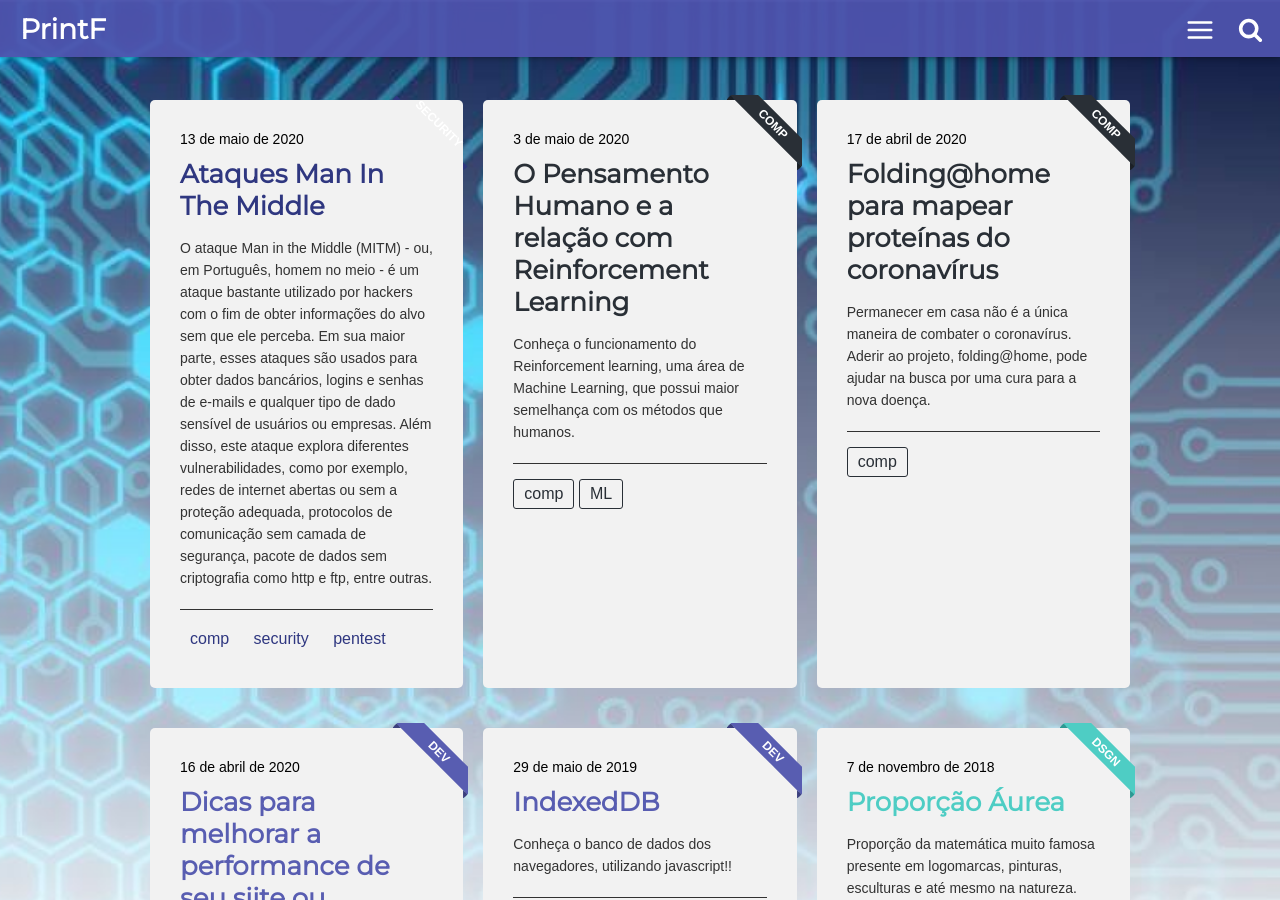
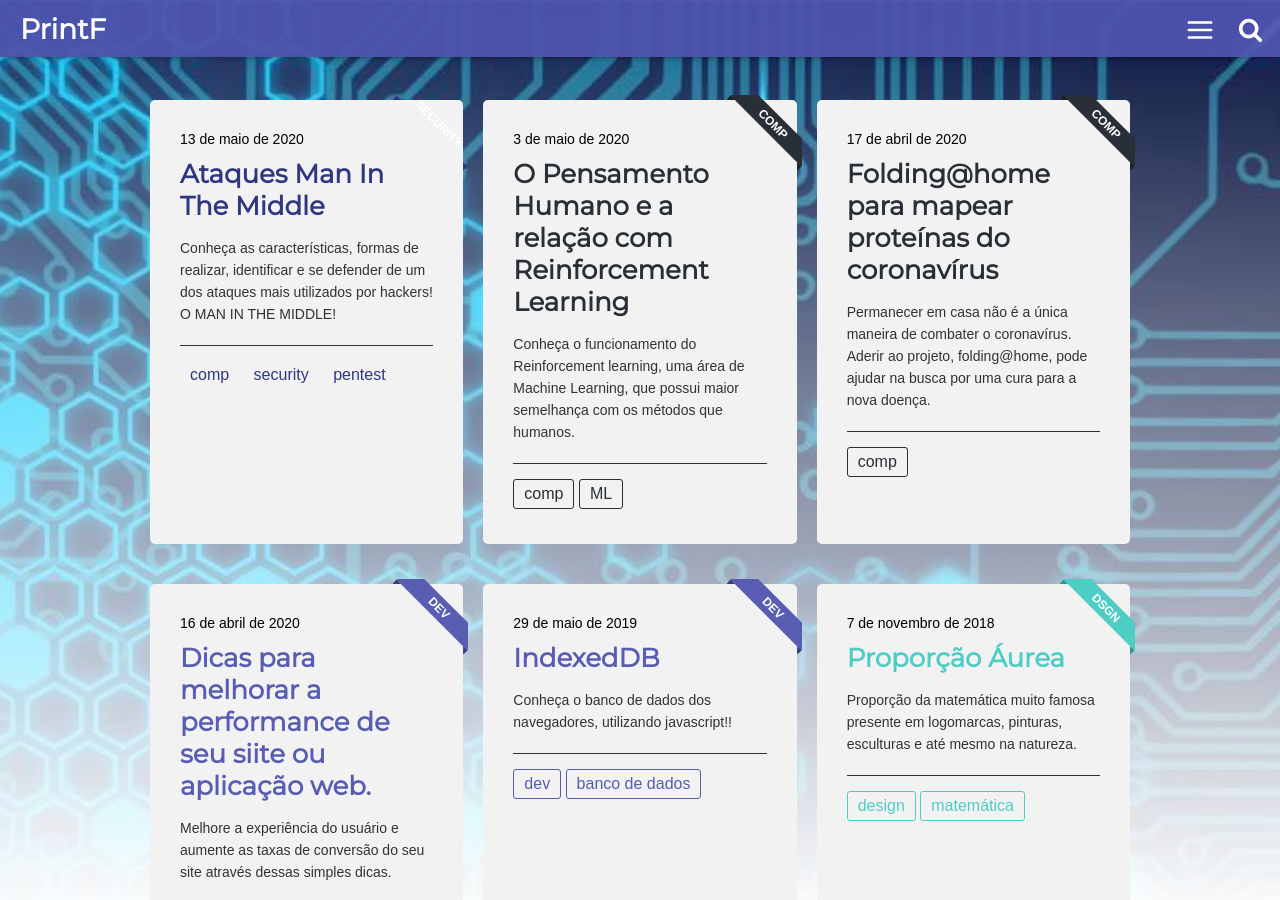
Before and after one commit to comppet/PrintF, a Jekyll site: the page built from index.html, in a window 1280 px wide and 900 px high. Built offline with Jekyll 4.4.1, drawn with Linux system fonts in a browser that asks for light colours.

Commit message:
Update from Forestry.io comppet.ufu@gmail.com updated _posts/2020-05-13-ataques-man-in-the-middle.md

```diff
--- a/_posts/2020-05-13-ataques-man-in-the-middle.md
+++ b/_posts/2020-05-13-ataques-man-in-the-middle.md
@@ -7,14 +7,8 @@ title: Ataques Man In The Middle
 image: "/PrintF/assets/img/"
 description: Conheça as características, formas de realizar, identificar e se defender
   de um dos ataques mais utilizados por hackers! O MAN IN THE MIDDLE!
-introduction: O ataque Man in the Middle (MITM) - ou, em Português, homem no meio
-  - é um ataque bastante utilizado por hackers com o fim de obter informações do alvo
-  sem que ele perceba. Em sua maior parte, esses ataques são usados para obter dados
-  bancários, logins e senhas de e-mails e qualquer tipo de dado sensível de usuários
-  ou empresas.  Além disso, este ataque explora diferentes vulnerabilidades, como
-  por exemplo, redes de internet abertas ou sem a proteção adequada, protocolos de
-  comunicação sem camada de segurança, pacote de dados sem criptografia como http
-  e ftp, entre outras.
+introduction: Conheça as características, formas de realizar, identificar e se defender
+  de um dos ataques mais utilizados por hackers! O MAN IN THE MIDDLE!
 main-class: security
 color: "#00FF00"
 tags:
```
